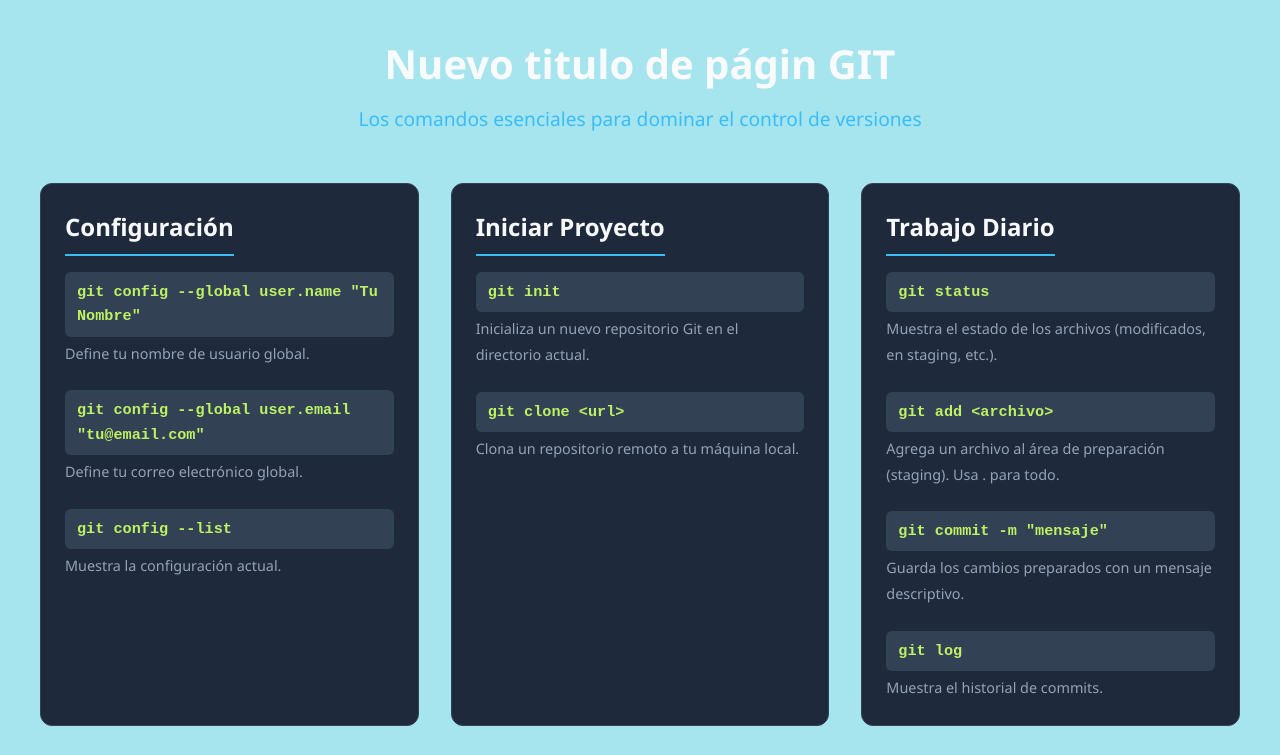
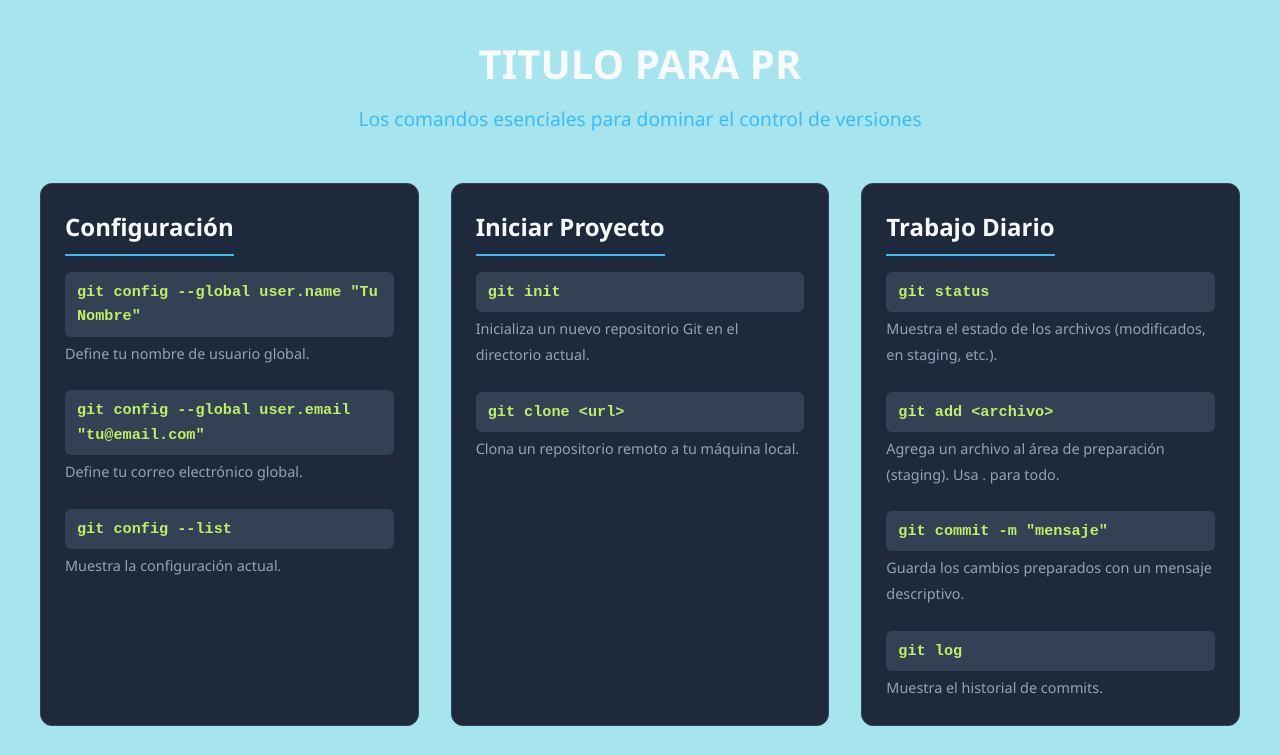
Before and after one commit to marcoviaweb/demo01, a plain HTML site: page index.html in a window 1280 px wide. Shown: the top 755 px of the page. Drawn offline with Linux system fonts and the light colour scheme.

Commit message:
feat: nuevo titulo

```diff
--- a/index.html
+++ b/index.html
@@ -10,7 +10,7 @@
 
 <body>
     <header>
-        <h1>Nuevo titulo de págin GIT</h1>
+        <h1>TITULO PARA PR</h1>
         <p>Los comandos esenciales para dominar el control de versiones</p>
     </header>
 
```
